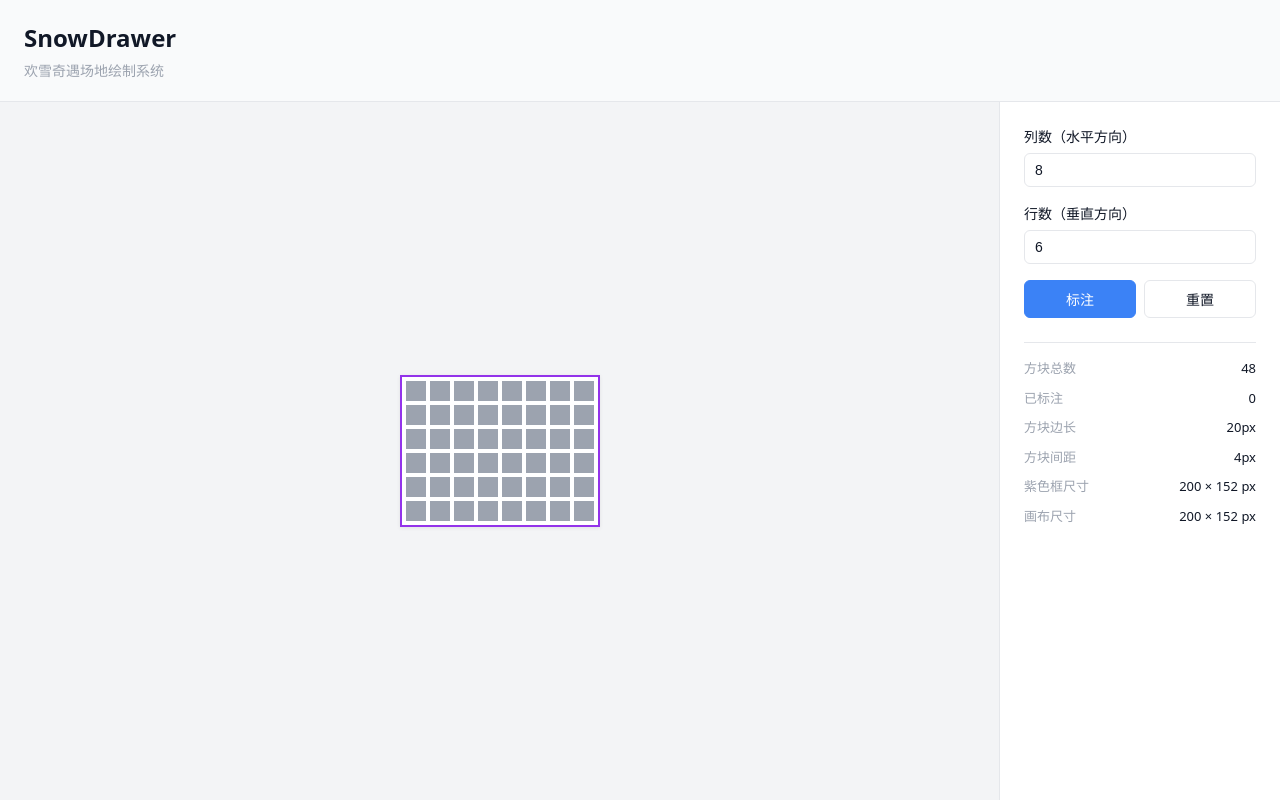
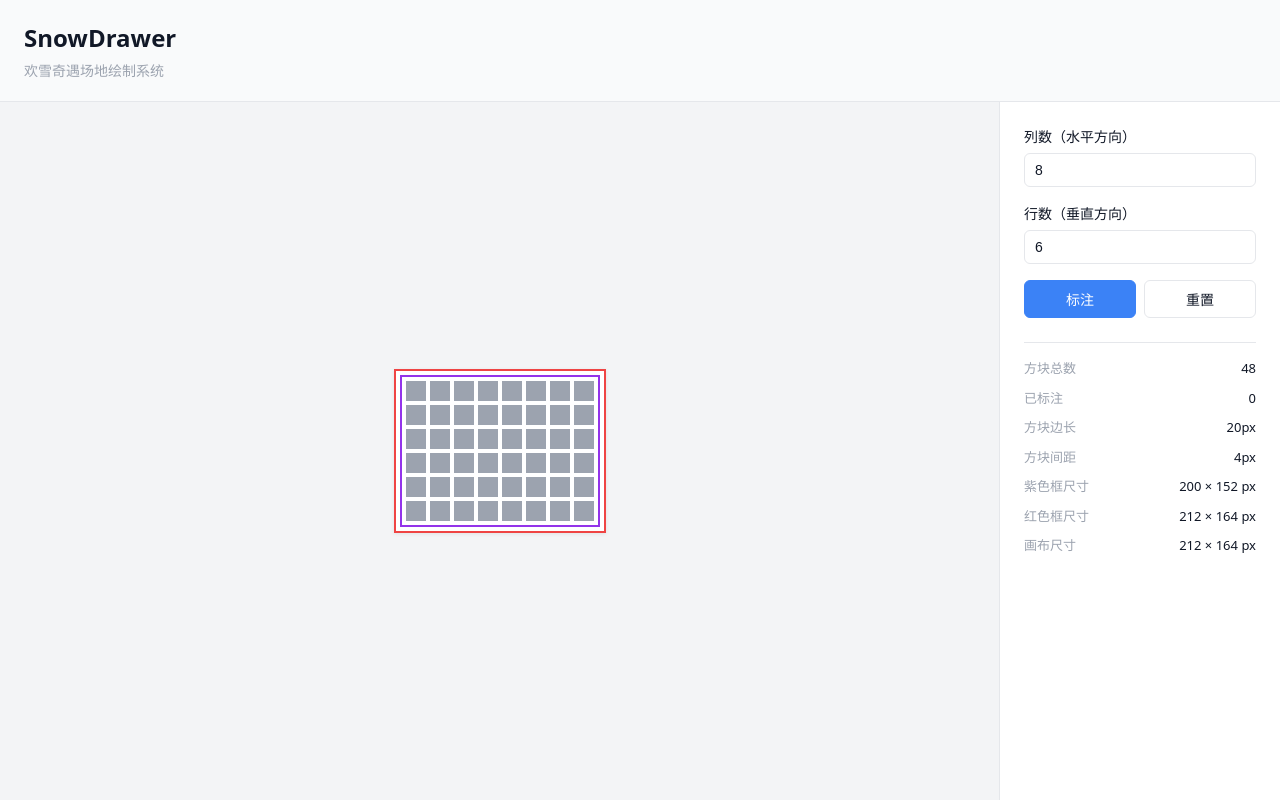
Before and after one commit to ShakyVertex/SnowDrawer, a React (Vite) app: page / in a window 1280 px wide. Built offline with nearby package versions, Linux system fonts and the light colour scheme.

Commit message:
red border

```diff
--- a/src/components/GridCanvas.tsx
+++ b/src/components/GridCanvas.tsx
@@ -3,6 +3,9 @@ import {
   FRAME_BORDER_WIDTH,
   FRAME_COLOR,
   FRAME_PADDING,
+  OUTER_FRAME_BORDER_WIDTH,
+  OUTER_FRAME_COLOR,
+  OUTER_FRAME_PADDING,
   SQUARE_COLOR_DEFAULT,
   SQUARE_COLOR_MARKED,
   SQUARE_GAP,
@@ -49,12 +52,21 @@ export function GridCanvas({ x, y, annotateMode, markedCells, onCellClick }: Gri
 
     ctx.strokeStyle = FRAME_COLOR
     ctx.lineWidth = FRAME_BORDER_WIDTH
-    ctx.strokeRect(
-      gridOffset - FRAME_PADDING - FRAME_BORDER_WIDTH / 2,
-      gridOffset - FRAME_PADDING - FRAME_BORDER_WIDTH / 2,
-      gridWidth + 2 * FRAME_PADDING + FRAME_BORDER_WIDTH,
-      gridHeight + 2 * FRAME_PADDING + FRAME_BORDER_WIDTH,
-    )
+    const purpleX = gridOffset - FRAME_PADDING - FRAME_BORDER_WIDTH / 2
+    const purpleY = gridOffset - FRAME_PADDING - FRAME_BORDER_WIDTH / 2
+    const purpleW = gridWidth + 2 * FRAME_PADDING + FRAME_BORDER_WIDTH
+    const purpleH = gridHeight + 2 * FRAME_PADDING + FRAME_BORDER_WIDTH
+    ctx.strokeRect(purpleX, purpleY, purpleW, purpleH)
+
+    ctx.strokeStyle = OUTER_FRAME_COLOR
+    ctx.lineWidth = OUTER_FRAME_BORDER_WIDTH
+    const redX =
+      purpleX - OUTER_FRAME_PADDING - OUTER_FRAME_BORDER_WIDTH / 2 - FRAME_BORDER_WIDTH / 2
+    const redY =
+      purpleY - OUTER_FRAME_PADDING - OUTER_FRAME_BORDER_WIDTH / 2 - FRAME_BORDER_WIDTH / 2
+    const redW = purpleW + 2 * OUTER_FRAME_PADDING + FRAME_BORDER_WIDTH + OUTER_FRAME_BORDER_WIDTH
+    const redH = purpleH + 2 * OUTER_FRAME_PADDING + FRAME_BORDER_WIDTH + OUTER_FRAME_BORDER_WIDTH
+    ctx.strokeRect(redX, redY, redW, redH)
   }, [x, y, width, height, gridWidth, gridHeight, gridOffset, markedCells])
 
   const handleClick = (e: React.MouseEvent<HTMLCanvasElement>) => {
--- a/src/components/ParameterPanel.tsx
+++ b/src/components/ParameterPanel.tsx
@@ -1,5 +1,5 @@
 import { SQUARE_GAP, SQUARE_SIZE } from '../constants'
-import { getCanvasSize, getFrameSize, getGridSize } from '../utils/gridLayout'
+import { getCanvasSize, getPurpleFrameSize, getRedFrameSize, getGridSize } from '../utils/gridLayout'
 
 type ParameterPanelProps = {
   x: number
@@ -33,8 +33,10 @@ export function ParameterPanel({
   const gridHeight = getGridSize(y)
   const canvasWidth = getCanvasSize(gridWidth)
   const canvasHeight = getCanvasSize(gridHeight)
-  const frameWidth = getFrameSize(gridWidth)
-  const frameHeight = getFrameSize(gridHeight)
+  const frameWidth = getPurpleFrameSize(gridWidth)
+  const frameHeight = getPurpleFrameSize(gridHeight)
+  const redFrameWidth = getRedFrameSize(gridWidth)
+  const redFrameHeight = getRedFrameSize(gridHeight)
 
   return (
     <aside className="parameter-panel">
@@ -105,6 +107,12 @@ export function ParameterPanel({
           </dd>
         </div>
         <div>
+          <dt>红色框尺寸</dt>
+          <dd>
+            {redFrameWidth} × {redFrameHeight} px
+          </dd>
+        </div>
+        <div>
           <dt>画布尺寸</dt>
           <dd>
             {canvasWidth} × {canvasHeight} px
--- a/src/constants.ts
+++ b/src/constants.ts
@@ -7,3 +7,7 @@ export const SQUARE_COLOR_MARKED = '#3b82f6'
 export const FRAME_PADDING = 4
 export const FRAME_BORDER_WIDTH = 2
 export const FRAME_COLOR = '#9333ea'
+
+export const OUTER_FRAME_PADDING = 4
+export const OUTER_FRAME_BORDER_WIDTH = 2
+export const OUTER_FRAME_COLOR = '#ef4444'
--- a/src/utils/gridLayout.ts
+++ b/src/utils/gridLayout.ts
@@ -1,20 +1,40 @@
-import { FRAME_BORDER_WIDTH, FRAME_PADDING, SQUARE_GAP, SQUARE_SIZE } from '../constants'
+import {
+  FRAME_BORDER_WIDTH,
+  FRAME_PADDING,
+  OUTER_FRAME_BORDER_WIDTH,
+  OUTER_FRAME_PADDING,
+  SQUARE_GAP,
+  SQUARE_SIZE,
+} from '../constants'
 
 export function getGridSize(count: number): number {
   if (count <= 0) return 0
   return count * SQUARE_SIZE + (count - 1) * SQUARE_GAP
 }
 
+export function getPurpleFrameSize(gridSize: number): number {
+  if (gridSize <= 0) return 0
+  return gridSize + 2 * FRAME_PADDING + 2 * FRAME_BORDER_WIDTH
+}
+
+export function getRedFrameSize(gridSize: number): number {
+  const purpleSize = getPurpleFrameSize(gridSize)
+  if (purpleSize <= 0) return 0
+  return purpleSize + 2 * OUTER_FRAME_PADDING + 2 * OUTER_FRAME_BORDER_WIDTH
+}
+
 export function getGridOffset(): number {
-  return FRAME_PADDING + FRAME_BORDER_WIDTH
+  return (
+    OUTER_FRAME_PADDING +
+    OUTER_FRAME_BORDER_WIDTH +
+    FRAME_PADDING +
+    FRAME_BORDER_WIDTH
+  )
 }
 
 export function getCanvasSize(gridSize: number): number {
-  if (gridSize <= 0) return 0
-  return gridSize + 2 * getGridOffset()
+  return getRedFrameSize(gridSize)
 }
 
-export function getFrameSize(gridSize: number): number {
-  if (gridSize <= 0) return 0
-  return gridSize + 2 * FRAME_PADDING + 2 * FRAME_BORDER_WIDTH
-}
+// 兼容旧命名
+export const getFrameSize = getPurpleFrameSize
```
